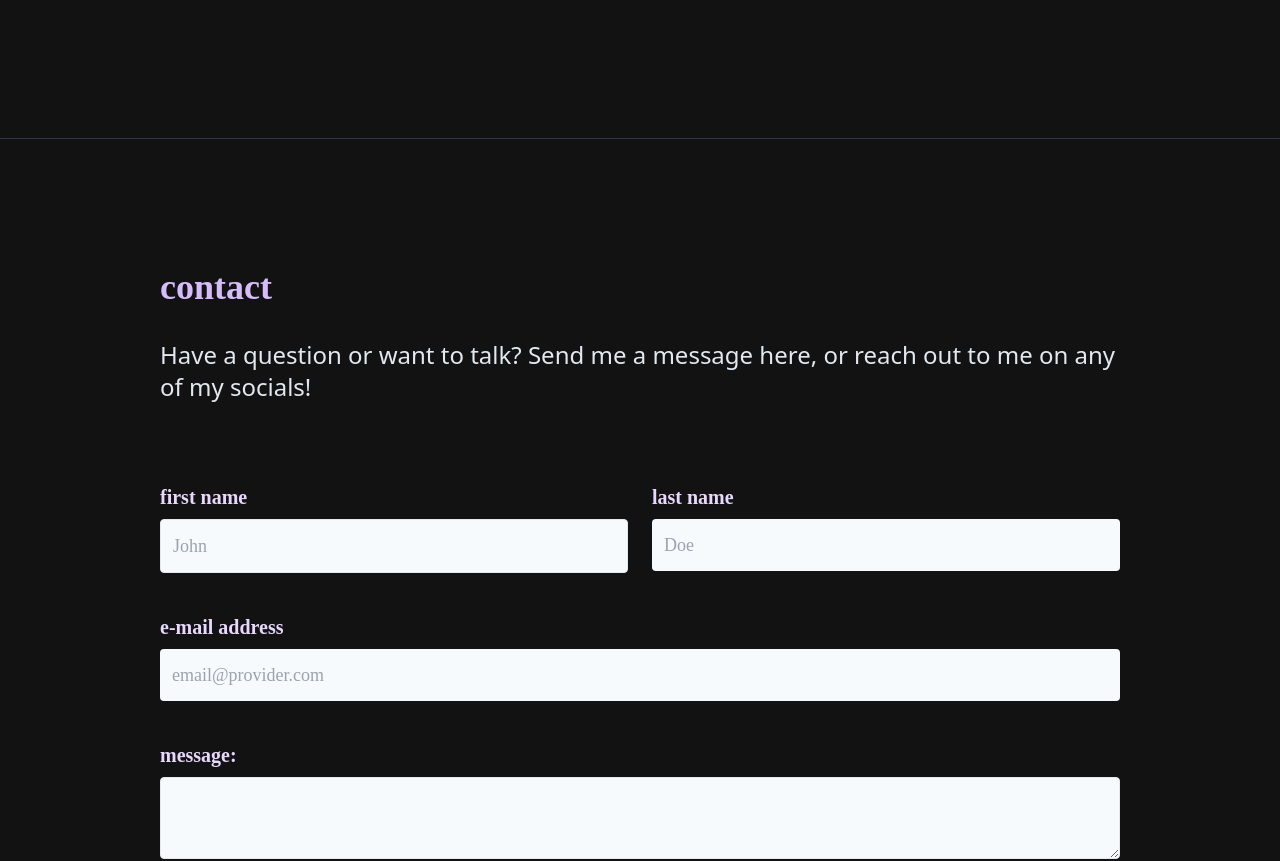
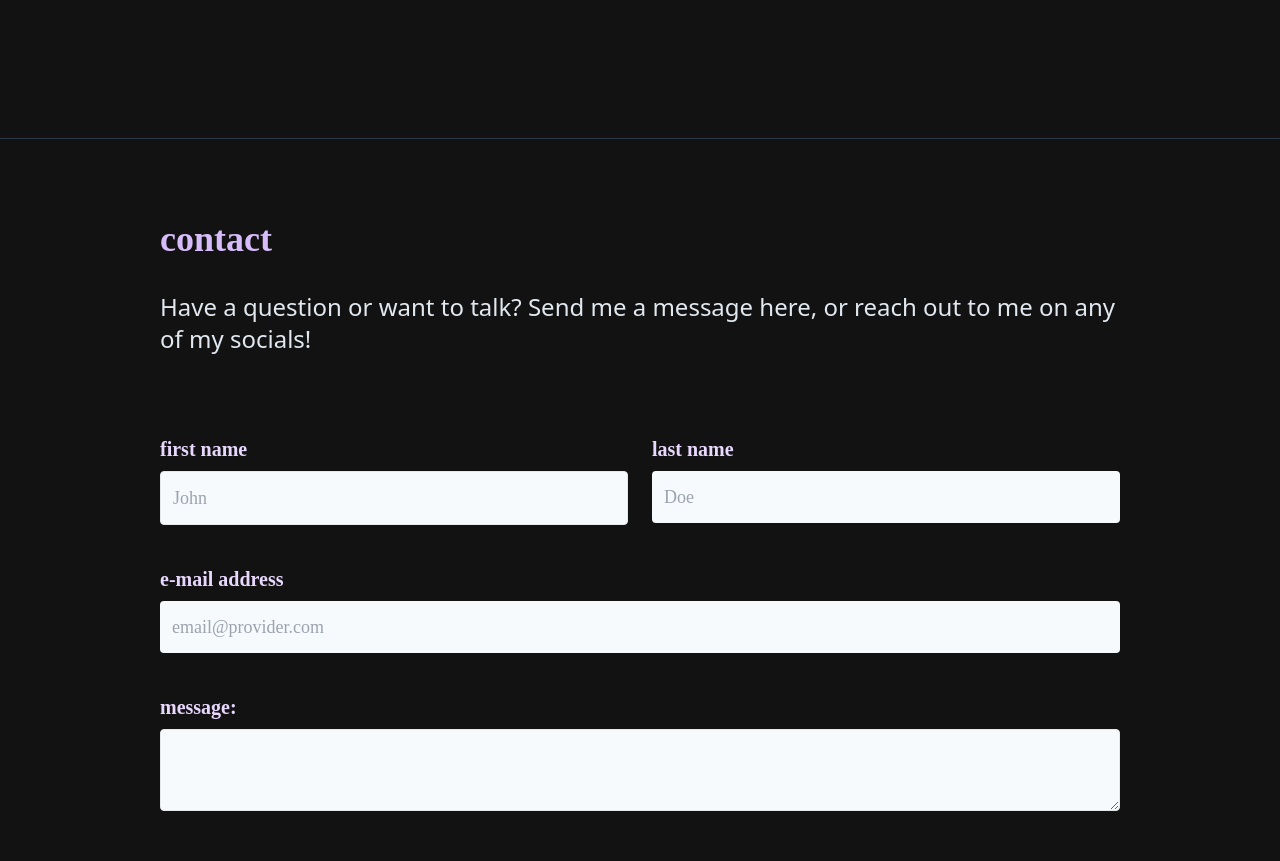
Before and after one commit to kevinjl321/portfolio, a React (Create React App) app: page / in a window 1280 px wide. Shown: the part 4380-5241 px from the top of the page. Built offline with nearby package versions, Linux system fonts and the light colour scheme.

Commit message:
decrease margins

```diff
--- a/src/components/Contact.tsx
+++ b/src/components/Contact.tsx
@@ -4,7 +4,7 @@ import "../index.css"
 export class Contact extends Component {
     render() {
         return (
-            <section id="contact" className="flex flex-col max-w-md px-6 py-12 mx-auto sm:px-10 sp:px-10 md:px-8 sm:max-w-2xl md:max-w-3xl lg:max-w-5xl sm:py-20 md:py-24 lg:py-32">
+            <section id="contact" className="flex flex-col max-w-md px-6 py-12 mx-auto sm:px-10 sp:px-10 md:px-8 sm:max-w-2xl md:max-w-3xl lg:max-w-5xl sm:py-20 md:py-20 lg:py-20">
                 <header className="mb-10 text-left md:mb-20">
                     <h2 className = "special text-purple-300 font-semibold leading-snug text-left text-4xl sm:text-2xl md:text-3xl lg:text-4xl font-header mb-8">
                         contact
```
